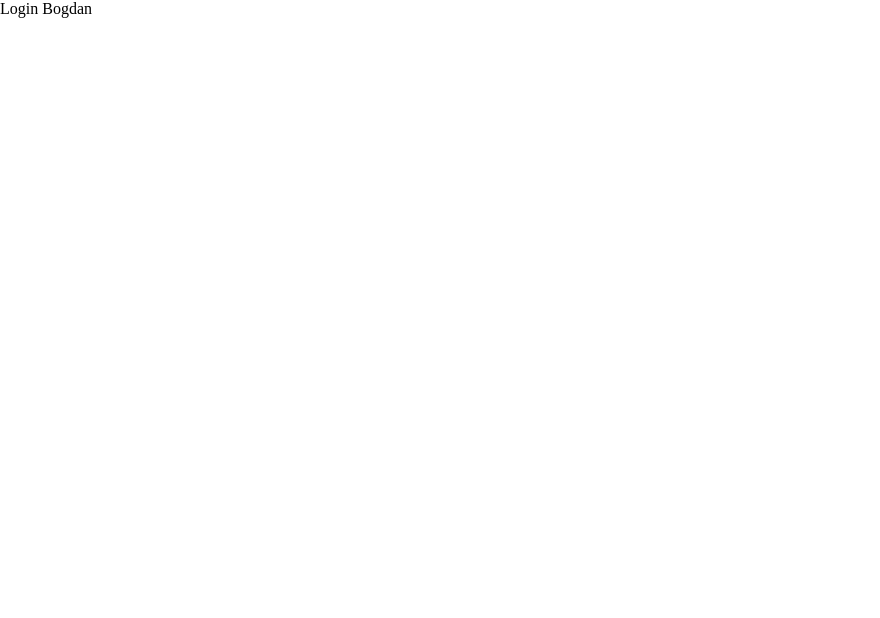
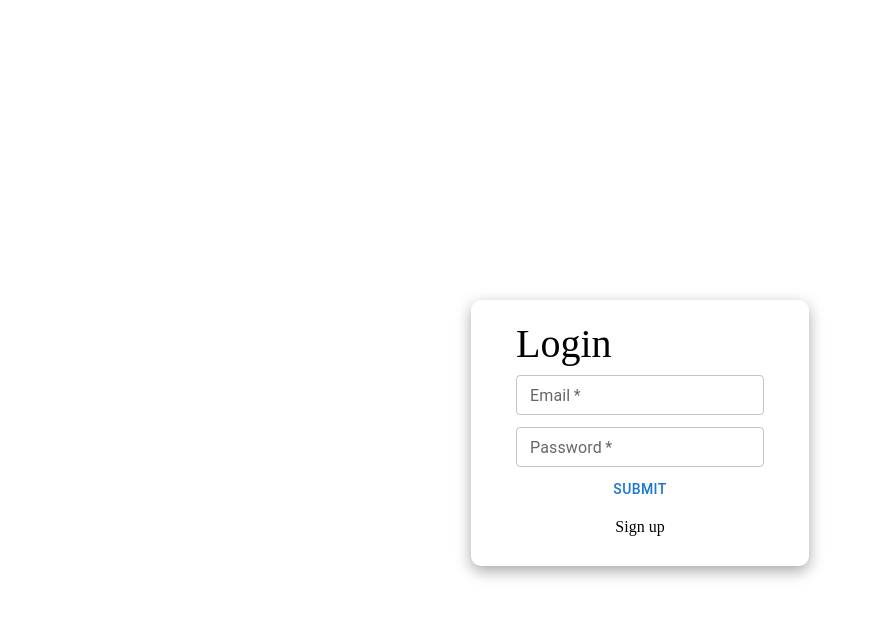
Before and after one commit to AndriiS1/munits-hub-client, a React (Create React App) app: page /login in a window 1280 px wide. Shown: the top 618 px of the page, without its empty margins (0-880 px from the left). Built offline with nearby package versions, Linux system fonts and the light colour scheme; no server answers.

Commit message:
feat: login and sign up forms

```diff
--- a/package.json
+++ b/package.json
@@ -3,6 +3,9 @@
   "version": "0.1.0",
   "private": true,
   "dependencies": {
+    "@emotion/react": "^11.14.0",
+    "@emotion/styled": "^11.14.0",
+    "@mui/material": "^6.4.7",
     "@testing-library/dom": "^10.4.0",
     "@testing-library/jest-dom": "^6.6.3",
     "@testing-library/react": "^16.2.0",
--- a/src/Components/Login/login.component.tsx
+++ b/src/Components/Login/login.component.tsx
@@ -1,5 +1,95 @@
+import { Button, Snackbar, TextField } from "@mui/material";
+import { AxiosError } from "axios";
+import { useEffect, useState } from "react";
+import { Form, Link, useNavigate } from "react-router-dom";
+import AuthService from "../../Services/auth.service";
+import TokenService from "../../Services/token.service";
 import "./login.style.css";
 
 export default function Login() {
-  return <div className="">Login Bogdan</div>;
+  const navigate = useNavigate();
+  const [email, setEmail] = useState<string>("");
+  const [password, setPassword] = useState<string>("");
+  const [open, setOpen] = useState<boolean>(false);
+  const [axiosErrorMessage, setAxiosErrorMessage] = useState<any>("");
+
+  const [emailError, setEmailError] = useState<boolean>(false);
+  const [passwordError, setPasswordError] = useState<boolean>(false);
+
+  const emailRegexPatter = new RegExp(
+    "^[a-zA-Z0-9._%+-]+@[a-zA-Z0-9.-]+\\.[a-zA-Z]{2,}$"
+  );
+  const passwordRegexPatter = new RegExp(
+    "^(?=.*[A-Za-z])(?=.*\\d)[A-Za-z\\d]{8,}$"
+  );
+
+  const userLoginDataIsValid = !emailError && !passwordError;
+
+  useEffect(() => {
+    const validateField = (
+      field: string,
+      regexPattern: RegExp,
+      setError: (error: boolean) => void
+    ) => {
+      field && setError(!regexPattern.test(field));
+    };
+
+    validateField(email, emailRegexPatter, setEmailError);
+    validateField(password, passwordRegexPatter, setPasswordError);
+  }, [email, password]);
+
+  const HandleLoginSubmit = async () => {
+    try {
+      if (userLoginDataIsValid) {
+        await AuthService.login(email, password);
+      }
+      if (TokenService.getUserTokens()) {
+        navigate("/home");
+      }
+    } catch (e) {
+      const error = e as AxiosError;
+      setAxiosErrorMessage(error?.response?.data || error?.message);
+      console.log(error);
+      setOpen(true);
+    }
+  };
+
+  return (
+    <div className="form-wrap">
+      <Form className="form-container" onSubmit={() => HandleLoginSubmit()}>
+        <span className="form-title">Login</span>
+        <TextField
+          error={emailError}
+          onChange={(e) => setEmail(e.target.value)}
+          required
+          placeholder="example@gmail.com"
+          margin="dense"
+          size="small"
+          label="Email"
+        />
+        <TextField
+          error={passwordError}
+          onChange={(e) => setPassword(e.target.value)}
+          required
+          type="password"
+          placeholder="Password"
+          margin="dense"
+          size="small"
+          label="Password"
+        />
+        <Button className="form-element" type="submit">
+          Submit
+        </Button>
+        <Link className="register-link form-element" to="/sign-up">
+          Sign up
+        </Link>
+        <Snackbar
+          open={open}
+          onClose={() => setOpen(false)}
+          autoHideDuration={4000}
+          message={axiosErrorMessage}
+        />
+      </Form>
+    </div>
+  );
 }
--- a/src/Components/Login/login.style.css
+++ b/src/Components/Login/login.style.css
@@ -0,0 +1,33 @@
+.form-wrap {
+  display: flex;
+  width: 100%;
+  height: 100%;
+  justify-content: center;
+}
+
+.form-container {
+  margin-top: 300px;
+  display: flex;
+  flex-direction: column;
+  padding-left: 45px;
+  padding-right: 45px;
+  padding-top: 20px;
+  padding-bottom: 20px;
+  border-radius: 10px;
+  box-shadow: rgba(0, 0, 0, 0.35) 0px 5px 15px;
+}
+
+.register-link {
+  text-align: center;
+  margin-right: 0;
+}
+
+.form-element {
+  margin: 10px;
+  display: flex;
+  flex-direction: column;
+}
+
+.form-title {
+  font-size: 40px;
+}
--- a/src/Components/SignUp/signUp.component.tsx
+++ b/src/Components/SignUp/signUp.component.tsx
@@ -1,3 +1,97 @@
+import { Button, Snackbar, TextField } from "@mui/material";
+import { AxiosError } from "axios";
+import { useEffect, useState } from "react";
+import { Form, Link, useNavigate } from "react-router-dom";
+import AuthService from "../../Services/auth.service";
+import TokenService from "../../Services/token.service";
+
 export default function SignUp() {
-  return <div>SignUp</div>;
+  const navigate = useNavigate();
+  const [email, setEmail] = useState<string>("");
+  const [password, setPassword] = useState<string>("");
+  const [open, setOpen] = useState<boolean>(false);
+  const [axiosErrorMessage, setAxiosErrorMessage] = useState<any>("");
+
+  const [emailError, setEmailError] = useState<boolean>(false);
+  const [passwordError, setPasswordError] = useState<boolean>(false);
+
+  const userRegisterDataIsValid = !emailError && !passwordError;
+
+  const emailRegexPatter = new RegExp(
+    "^[a-zA-Z0-9._%+-]+@[a-zA-Z0-9.-]+\\.[a-zA-Z]{2,}$"
+  );
+  const passwordRegexPatter = new RegExp(
+    "^(?=.*[A-Za-z])(?=.*\\d)[A-Za-z\\d]{8,}$"
+  );
+
+  useEffect(() => {
+    const validateField = (
+      field: string,
+      regexPattern: RegExp,
+      setError: (error: boolean) => void
+    ) => {
+      field && setError(!regexPattern.test(field));
+    };
+
+    validateField(email, emailRegexPatter, setEmailError);
+    validateField(password, passwordRegexPatter, setPasswordError);
+  }, [email, password]);
+
+  const HandleSignUpSubmit = async () => {
+    try {
+      if (userRegisterDataIsValid) {
+        await AuthService.signUp({
+          email,
+          password,
+        });
+      }
+      if (TokenService.getUserTokens()) {
+        navigate("/home");
+      }
+    } catch (e) {
+      const error = e as AxiosError;
+      setAxiosErrorMessage(error?.response?.data || error?.message);
+      console.log(error);
+      setOpen(true);
+    }
+  };
+
+  return (
+    <div className="form-wrap">
+      <Form className="form-container" onSubmit={() => HandleSignUpSubmit()}>
+        <span className="form-title">Sign up</span>
+        <TextField
+          error={emailError}
+          onChange={(e) => setEmail(e.target.value)}
+          required
+          placeholder="example@gmail.com"
+          margin="dense"
+          size="small"
+          label="Email"
+        />
+        <TextField
+          error={passwordError}
+          onChange={(e) => setPassword(e.target.value)}
+          required
+          type="password"
+          placeholder="Password"
+          margin="dense"
+          size="small"
+          label="Password"
+        />
+        <Button className="form-element" type="submit">
+          Submit
+        </Button>
+        <Link className="register-link form-element" to={"/login"}>
+          Log in
+        </Link>
+        <Snackbar
+          open={open}
+          onClose={() => setOpen(false)}
+          autoHideDuration={4000}
+          message={axiosErrorMessage}
+        />
+      </Form>
+    </div>
+  );
 }
--- a/src/Services/api/routes.tsx
+++ b/src/Services/api/routes.tsx
@@ -1,7 +1,7 @@
 export const API_BASE_URL = process.env.REACT_APP_MUNITS_SERVER_URL || "";
 
 export const AUTH_API_ROUTES = {
-  LOGIN: `/login`,
-  SIGN_UP: `/register`,
-  REFRESH_TOKEN: `/refresh-token`,
+  LOGIN: `users/login`,
+  SIGN_UP: `users/sign-up`,
+  REFRESH_TOKEN: `users/refresh-token`,
 };
--- a/src/Services/auth.tsx
+++ b/src/Services/auth.service.tsx
@@ -2,9 +2,7 @@ import api from "./api/api";
 import { AUTH_API_ROUTES } from "./api/routes";
 import TokenService from "./token.service";
 
-type RegisterModel = {
-  firstName: string;
-  secondName: string;
+type signUpModel = {
   email: string;
   password: string;
 };
@@ -28,13 +26,9 @@ class AuthService {
     TokenService.removeUserTokens();
   }
 
-  async register(registerData: RegisterModel) {
-    const response = await api.post(AUTH_API_ROUTES.SIGN_UP, {
-      firstName: registerData.firstName,
-      secondName: registerData.secondName,
-      email: registerData.email,
-      password: registerData.password,
-    });
+  async signUp(registerData: signUpModel) {
+    console.log(process.env.REACT_APP_MUNITS_SERVER_URL);
+    const response = await api.post(AUTH_API_ROUTES.SIGN_UP, registerData);
     if (response.data.accessToken) {
       TokenService.setUserTokens({
         accessToken: response.data.accessToken,
--- a/src/react-app-env.d.ts
+++ b/src/react-app-env.d.ts
@@ -1,3 +1 @@
 /// <reference types="react-scripts" />
-
-MUNITS_SERVER_URL = "https://api.example.com";
```
Also changed, not shown: 2 other files (tests, documents, lock files or other folders).
